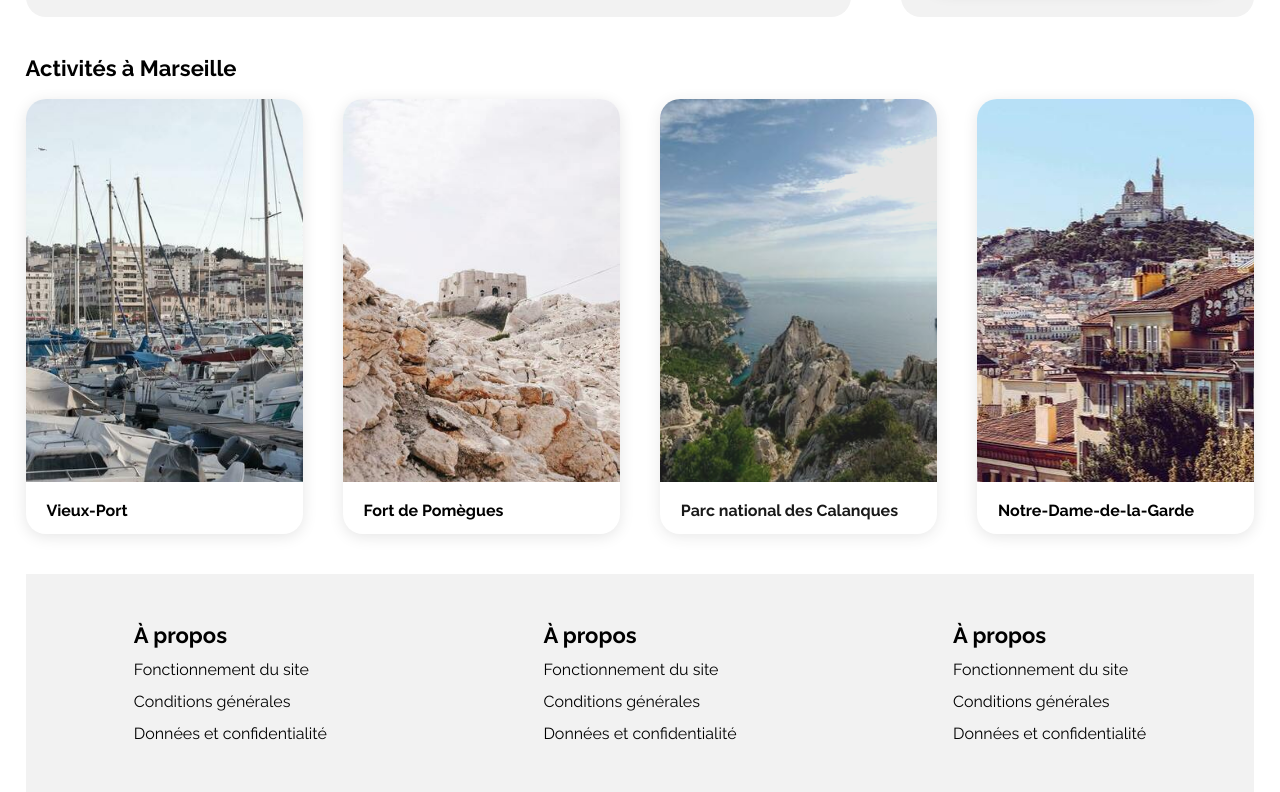
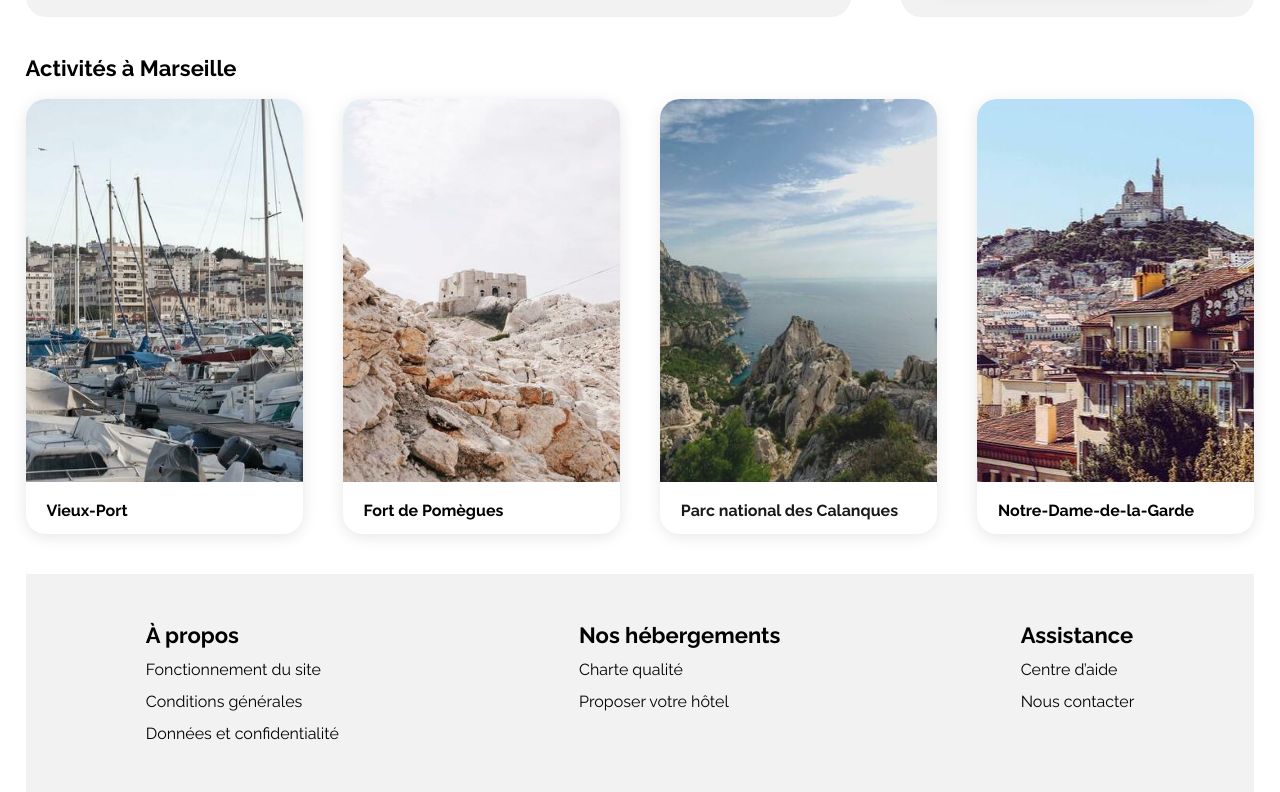
Before and after one commit to NicolasODT/Booki, a plain HTML site: page index.html in a window 1280 px wide. Shown: the part 975-1767 px from the top of the page. Drawn offline with Linux system fonts and the light colour scheme.

Commit message:
Edit footer (text)

```diff
--- a/css/style.css
+++ b/css/style.css
@@ -169,6 +169,7 @@ nav ul li a:hover {
   margin-top: 40px;
   gap: 50px;
 }
+
 .star {
   margin-top: auto;
   font-size: 11px;
--- a/index.html
+++ b/index.html
@@ -4,7 +4,7 @@
     <meta charset="UTF-8">
     <meta http-equiv="X-UA-Compatible" content="IE=edge">
     <meta name="viewport" content="width=device-width, initial-scale=1.0">
-    <title>booki</title>
+    <title>Booki</title>
     <link rel="stylesheet" href="https://cdnjs.cloudflare.com/ajax/libs/font-awesome/6.2.1/css/all.min.css" integrity="sha512-MV7K8+y+gLIBoVD59lQIYicR65iaqukzvf/nwasF0nqhPay5w/9lJmVM2hMDcnK1OnMGCdVK+iQrJ7lzPJQd1w==" crossorigin="anonymous" referrerpolicy="no-referrer">
     <link rel="stylesheet" href="./css/reset.css">
     <link rel="stylesheet" href="./css/style.css">
@@ -226,20 +226,18 @@
         <div class="card-footer">
             <h2>À propos</h2>
             <a href="#">Fonctionnement du site</a>
-            <a href="#">Conditions générales </a>
+            <a href="#">Conditions générales</a>
             <a href="#">Données et confidentialité</a>
         </div>
         <div class="card-footer">
-            <h2>À propos</h2>
-            <a href="#">Fonctionnement du site</a>
-            <a href="#">Conditions générales </a>
-            <a href="#">Données et confidentialité</a>
+            <h2>Nos hébergements</h2>
+            <a href="#">Charte qualité</a>
+            <a href="#">Proposer votre hôtel</a>
         </div>
         <div class="card-footer">
-            <h2>À propos</h2>
-            <a href="#">Fonctionnement du site</a>
-            <a href="#">Conditions générales </a>
-            <a href="#">Données et confidentialité</a>
+            <h2>Assistance</h2>
+            <a href="#">Centre d’aide</a>
+            <a href="#">Nous contacter</a>
         </div>
     </footer>
 
```
